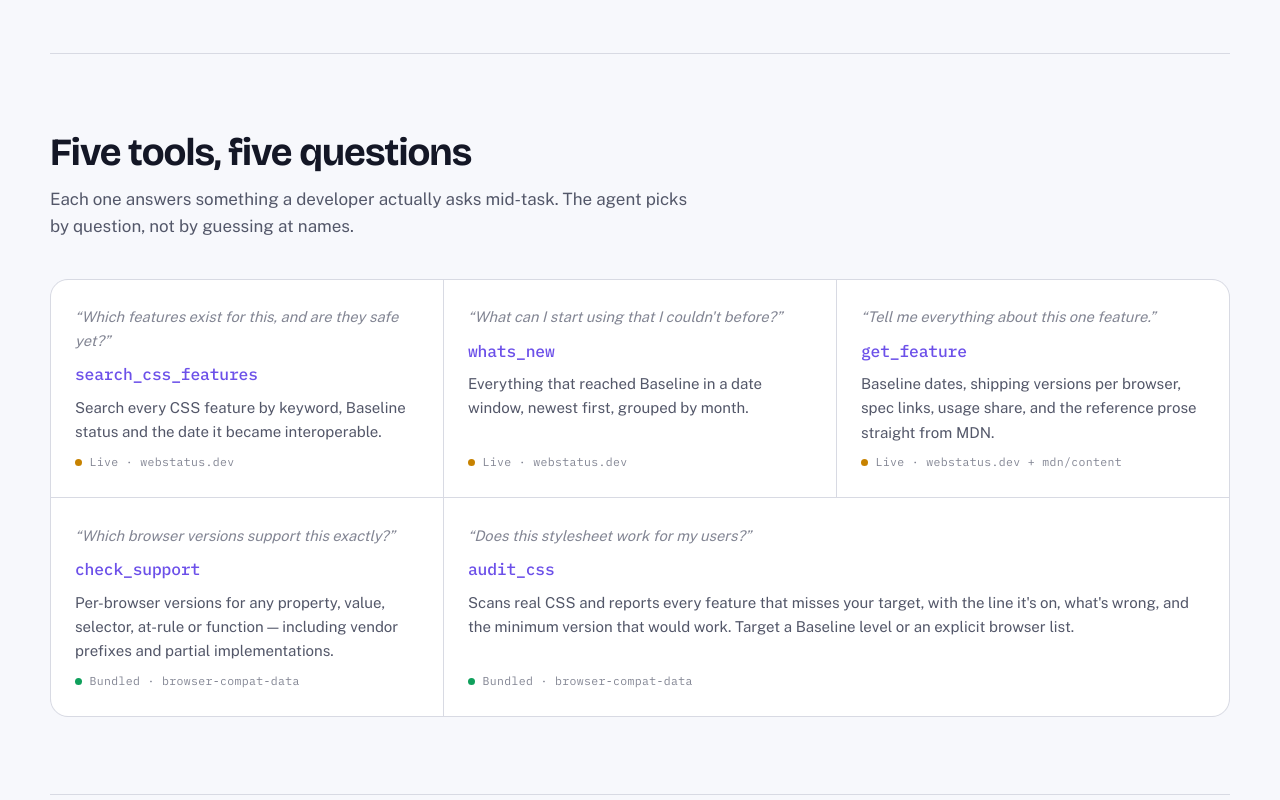
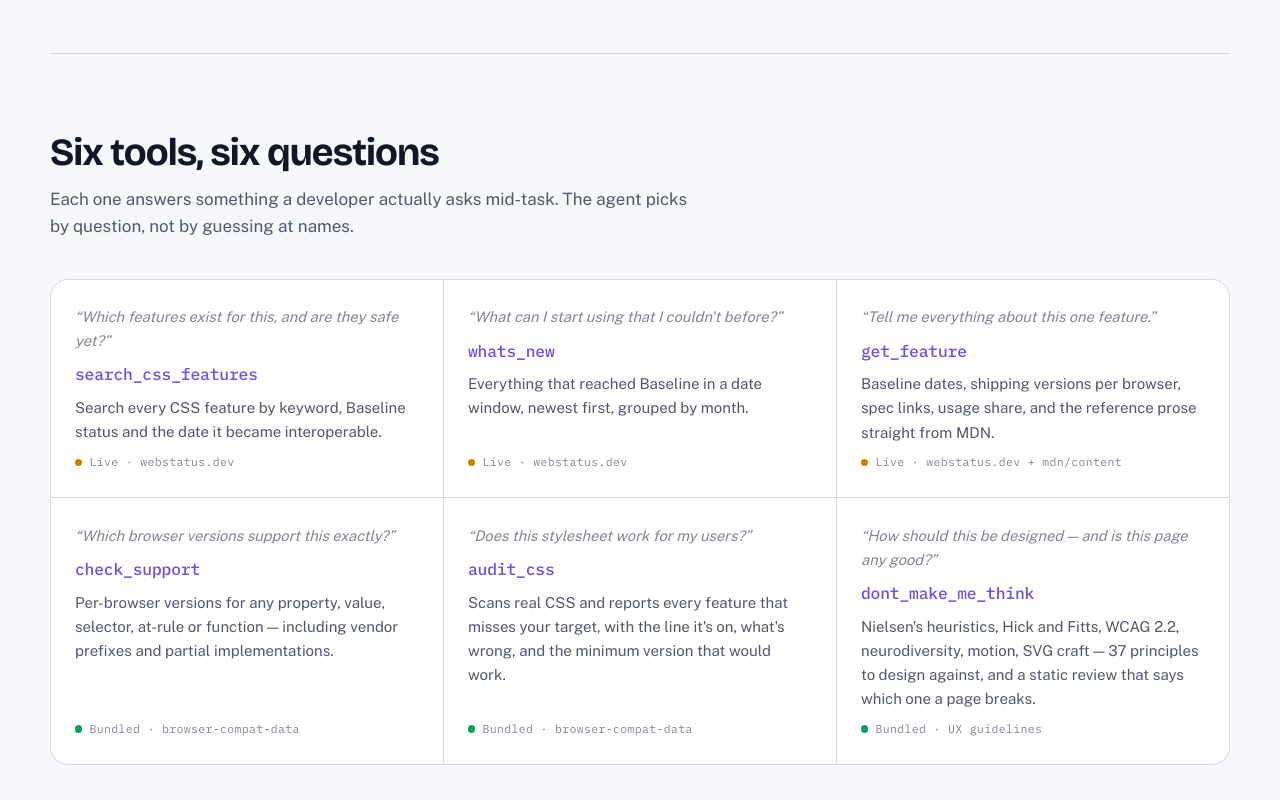
Before and after one commit to LuSrodri/css-sota-mcp, a website built with Vite: page landing/index.html in a window 1280 px wide. Shown: the part 700-1500 px from the top of the page. Built offline with nearby package versions, Linux system fonts and the light colour scheme; no server answers.

Commit message:
Drop the dark theme from the landing page
dont_make_me_think flagged it and the call was made: dark is warranted
in specific niches -- prolonged low-light use, media, code editing,
photography -- and a documentation page is not one. Light-on-dark
reduces reading accuracy for most sighted readers and is actively worse
with astigmatism, where light text on a dark background smears.

Removes the prefers-color-scheme block and the two per-component
overrides that existed only to fix contrast inside it. contrast-color()
stays: it now resolves to the same white the literal fallback gives, and
earns its place by staying correct if the accent is ever retuned rather
than by changing the value today.

Adds color-scheme: light explicitly. Without it the page stays light
while the browser renders form controls, scrollbars and spellcheck
underlines dark for anyone whose OS is set that way, which is worse than
either theme alone.

Two things were stale and neither was failing, which is the kind that
lasts. The landing said 'Five tools' and the Worker's root endpoint
listed five; both are six now. The worker test asserted a tool count
rather than the tools -- it now names them, so the next addition cannot
pass silently.

Verified: dont_make_me_think reports the page clean, audit-styles still
passes with its three accepted exceptions, CSS is down from 3.32 KB to
2.94 KB gzipped, and the page was checked in the browser.

```diff
--- a/landing/index.html
+++ b/landing/index.html
@@ -105,7 +105,7 @@
 
       <section class="tools" id="tools">
         <header class="section-head">
-          <h2>Five tools, five questions</h2>
+          <h2>Six tools, six questions</h2>
           <p>
             Each one answers something a developer actually asks mid-task. The agent picks by
             question, not by guessing at names.
@@ -152,15 +152,25 @@
             <p class="tool__src" data-src="bundled">Bundled · browser-compat-data</p>
           </li>
 
-          <li class="tool tool--wide">
+          <li class="tool">
             <p class="tool__q">“Does this stylesheet work for my users?”</p>
             <h3 class="tool__name">audit_css</h3>
             <p class="tool__desc">
               Scans real CSS and reports every feature that misses your target, with the line it's
-              on, what's wrong, and the minimum version that would work. Target a Baseline level or
-              an explicit browser list.
+              on, what's wrong, and the minimum version that would work.
             </p>
             <p class="tool__src" data-src="bundled">Bundled · browser-compat-data</p>
+          </li>
+
+          <li class="tool">
+            <p class="tool__q">“How should this be designed — and is this page any good?”</p>
+            <h3 class="tool__name">dont_make_me_think</h3>
+            <p class="tool__desc">
+              Nielsen's heuristics, Hick and Fitts, WCAG 2.2, neurodiversity, motion, SVG craft —
+              37 principles to design against, and a static review that says which one a page
+              breaks.
+            </p>
+            <p class="tool__src" data-src="bundled">Bundled · UX guidelines</p>
           </li>
         </ul>
       </section>
@@ -280,6 +290,10 @@
         CI audits this page's own stylesheet with the server above and fails on anything below that
         line, because the first version of it shipped <code>text-wrap: pretty</code>, which is not.
       </p>
+      <p class="footer__wink">
+        Light only, on purpose. The <code>dont_make_me_think</code> tool flagged the dark theme this
+        page used to have: dark is worth it in specific niches, and documentation is not one.
+      </p>
     </footer>
 
     <script type="module" src="/src/main.ts"></script>
--- a/landing/src/styles.css
+++ b/landing/src/styles.css
@@ -11,9 +11,21 @@
  * the first version of this file shipped `text-wrap: pretty`, which is Limited
  * availability — exactly the mistake the server was built to catch, made on the
  * page advertising it.
+ *
+ * Light only, deliberately. `dont_make_me_think` flagged the dark theme this
+ * file used to carry: light-on-dark reduces reading accuracy for most sighted
+ * readers and is actively worse with astigmatism, so dark is warranted in
+ * specific niches — prolonged low-light use, media, code editing — and a docs
+ * page is not one. The tool reports it; this file now obeys it.
  */
 
 :root {
+  /* Light only, stated rather than implied. Without this the page stays light
+     while the browser renders form controls, scrollbars and spellcheck
+     underlines dark for anyone whose OS is set that way — a half-themed page
+     is worse than either theme. */
+  color-scheme: light;
+
   /* Violet is the brand; the other three are the Baseline traffic signal the
      server reports, reused here so a status colour always means one thing. */
   --accent: oklch(0.55 0.22 285);
@@ -42,27 +54,6 @@
   --font-mono: 'IBM Plex Mono', ui-monospace, 'SF Mono', Menlo, monospace;
 
   --shell: min(1180px, 100% - 2.5rem);
-}
-
-@media (prefers-color-scheme: dark) {
-  :root {
-    --accent: oklch(0.74 0.16 285);
-    --accent-soft: oklch(0.3 0.08 285);
-    --accent-deep: oklch(0.85 0.1 285);
-
-    --widely: oklch(0.75 0.15 155);
-    --newly: oklch(0.79 0.14 80);
-    --limited: oklch(0.7 0.17 25);
-
-    --ink: oklch(0.95 0.008 275);
-    --ink-soft: oklch(0.75 0.02 275);
-    --ink-faint: oklch(0.6 0.02 275);
-
-    --paper: oklch(0.17 0.02 275);
-    --surface: oklch(0.21 0.025 275);
-    --sunk: oklch(0.15 0.02 275);
-    --rule: oklch(0.32 0.025 275);
-  }
 }
 
 *,
@@ -279,10 +270,10 @@ textarea {
 
 .btn--solid {
   background: var(--accent);
-  /* The literal is the fallback; contrast-color() overrides it where supported
-     and picks a readable value against whatever --accent resolves to. That
-     removes the light/dark override this rule used to need, which is the whole
-     point of the function. */
+  /* The literal is the fallback; contrast-color() overrides it where supported.
+     Both resolve to white against this accent — the function earns its place by
+     staying correct if the accent is ever retuned, not by changing the value
+     today. */
   color: oklch(0.99 0 0);
   color: contrast-color(var(--accent));
 }
@@ -290,16 +281,6 @@ textarea {
 .btn--solid:hover {
   background: var(--accent-deep);
   color: contrast-color(var(--accent-deep));
-}
-
-/* Only needed by browsers without contrast-color(); the function handles the
-   dark palette on its own. */
-@supports not (color: contrast-color(black)) {
-  @media (prefers-color-scheme: dark) {
-    .btn--solid {
-      color: oklch(0.16 0.02 275);
-    }
-  }
 }
 
 /* ---------- Live demo (the signature element) ---------- */
@@ -541,10 +522,6 @@ textarea {
   .toolgrid {
     grid-template-columns: repeat(3, minmax(0, 1fr));
   }
-
-  .tool--wide {
-    grid-column: span 2;
-  }
 }
 
 .tool {
@@ -629,14 +606,9 @@ textarea {
 
 .tab[aria-selected='true'] {
   color: oklch(0.99 0 0);
+  color: contrast-color(var(--accent));
   background: var(--accent);
   border-color: var(--accent);
-}
-
-@media (prefers-color-scheme: dark) {
-  .tab[aria-selected='true'] {
-    color: oklch(0.16 0.02 275);
-  }
 }
 
 .panel__lede {
```
Also changed, not shown: mcp/src/index.ts (+8 -1 lines), mcp/test/worker.test.ts (+10 -1 lines).
